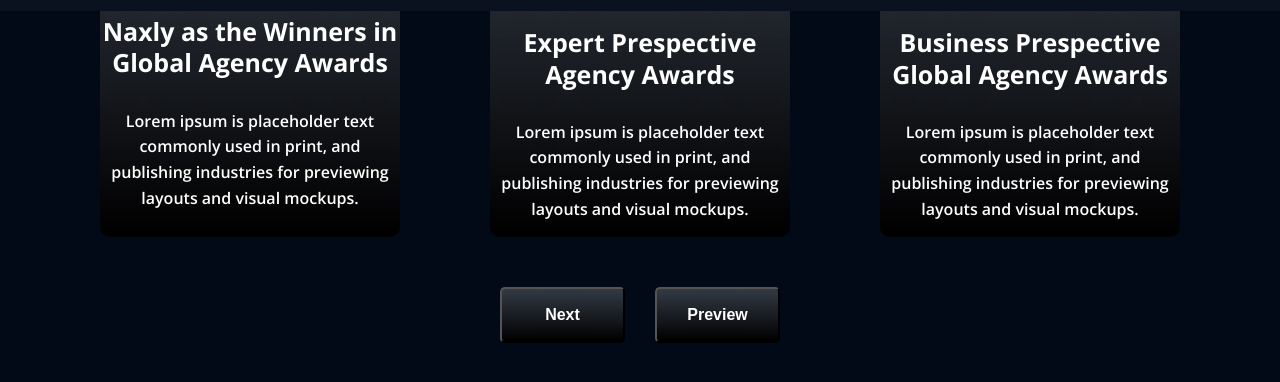
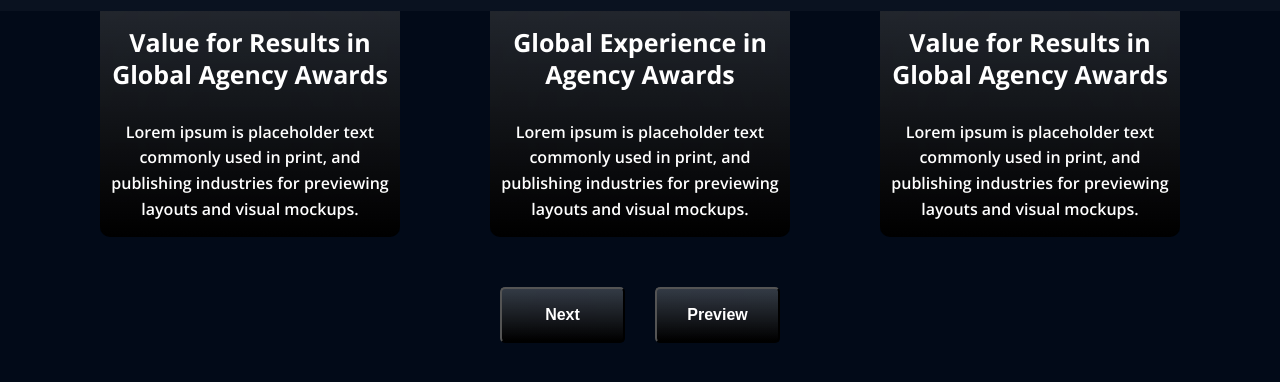
Before and after one commit to Salexg34/lesson0, a website with bundled scripts: page index.html in a window 1280 px wide. Both pictures are taken after a click on the button "Next". Shown: the part 2163-2545 px from the top of the page. Built offline with nearby package versions, Linux system fonts and the light colour scheme.

Commit message:
demo: created slider lib

```diff
--- /dev/null
+++ b/app.js
@@ -0,0 +1,3 @@
+import {initSlider} from './scripts/lib_slider.js';
+
+initSlider();
--- a/index.html
+++ b/index.html
@@ -366,7 +366,7 @@
             </ul>
         </div>
     </footer>
-    <script src="/slider_script.js"></script>
+    <script type="module" src="./app.js"></script>
 </body>
 
 </html>
--- /dev/null
+++ b/scripts/lib_slider.js
@@ -0,0 +1,61 @@
+export const initSlider = function() {
+    const slidesCount = document.querySelectorAll('div.slider__cards').length;
+    const buttonNext = document.querySelector('.slider__button_next');
+    const buttonPrev = document.querySelector('.slider__button_prev');
+    const sliderWrapper = document.querySelector('.slider__wrapper');
+    const slider = document.querySelector('.slider');
+
+    const sliderObject = {
+        slidesCount,
+        cardsWidth: parseInt(getComputedStyle(slider).getPropertyValue('--cards-width')),
+        cardsGap: parseInt(getComputedStyle(slider).getPropertyValue('--cards-gap')),
+        cardsToShow: parseInt(getComputedStyle(slider).getPropertyValue('--cards-to-show')),
+        maxWidth() {
+            return (this.cardsWidth + this.cardsGap) * (this.slidesCount - this.cardsToShow);
+        },
+        fullCardsWidth(slidesToScroll = this.cardsToShow) {
+            return (this.cardsWidth + this.cardsGap) * slidesToScroll;
+        }
+    };
+
+    let offset = 0;
+
+    checkOffset(sliderObject);
+
+    buttonNext.addEventListener('click', function () {
+        turnSlides('rigth');
+    });
+
+    buttonPrev.addEventListener('click', function () {
+        turnSlides('left');
+    });
+
+    function turnSlides (side) {
+        if (side == 'left') {
+            offset += sliderObject.fullCardsWidth();
+        } else if ( side == 'rigth') {
+            offset -= sliderObject.fullCardsWidth();
+        }
+
+        sliderWrapper.style.transform = `translateX(${offset}px)`;
+        checkOffset();
+    };
+
+    function checkOffset () {
+        console.log(offset, -sliderObject.maxWidth())
+        if (offset >= 0) {
+            buttonPrev.setAttribute('disabled', true);
+            sliderWrapper.style.transform = `translateX(${0}px)`;
+            offset = 0;
+        } else {
+            buttonPrev.removeAttribute('disabled');
+        }
+        if (offset <= -sliderObject.maxWidth()) {
+            buttonNext.setAttribute('disabled', true);
+            sliderWrapper.style.transform = `translateX(${-sliderObject.maxWidth()}px)`;
+            offset = -sliderObject.maxWidth();
+        } else {
+            buttonNext.removeAttribute('disabled');
+        }
+    };
+}
--- a/slider_script.js
+++ b/scripts/slider_script.js
@@ -55,9 +55,9 @@
 
 function turnSlides (side) {
     if (side == 'left') {
-        offset += sliderObject.fullCardsWidth(123);
+        offset += sliderObject.fullCardsWidth();
     } else if ( side == 'rigth') {
-        offset -= sliderObject.fullCardsWidth(213);
+        offset -= sliderObject.fullCardsWidth();
     }
 
     sliderWrapper.style.transform = `translateX(${offset}px)`;
```
Also changed, not shown: package.json (added, +13 -0 lines).
